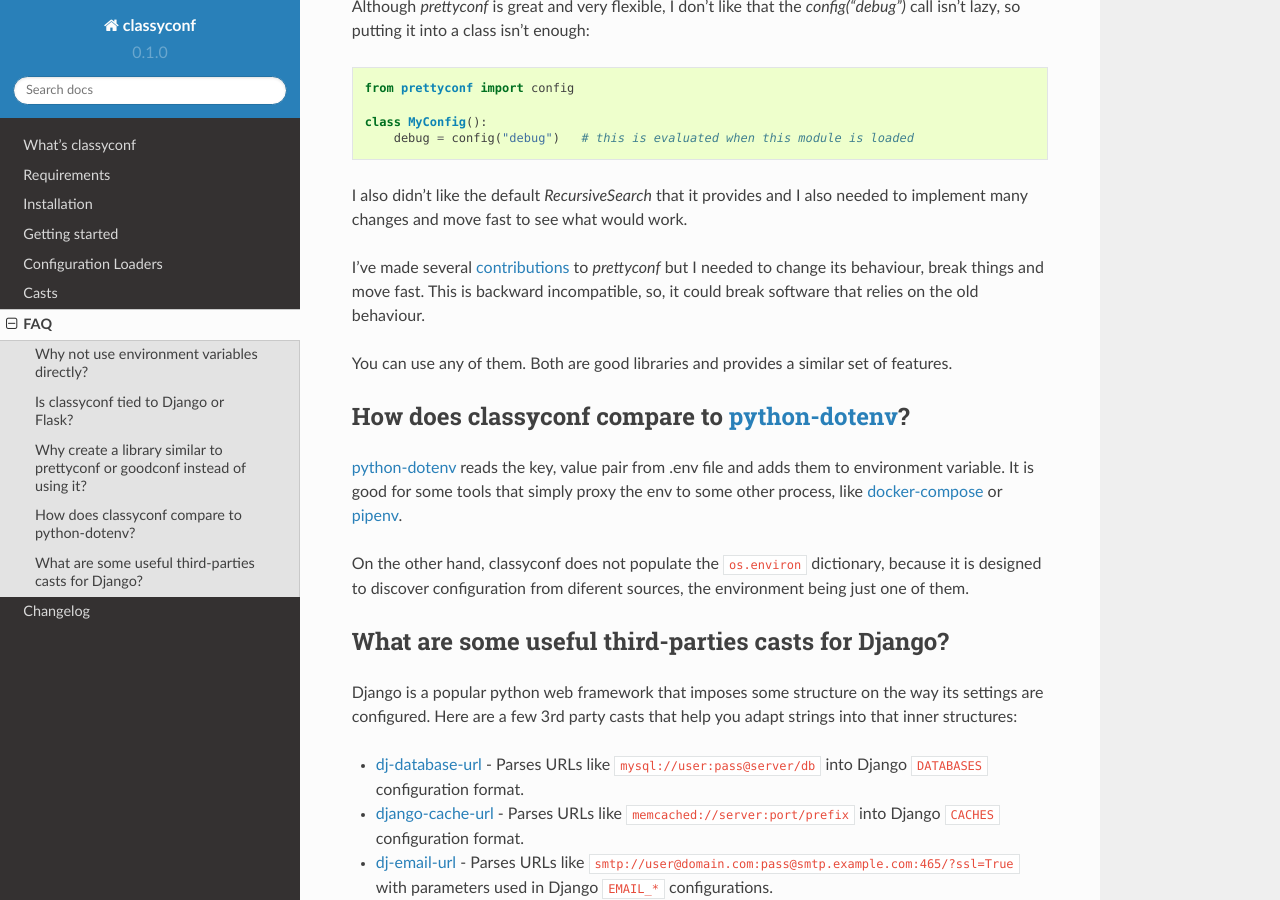
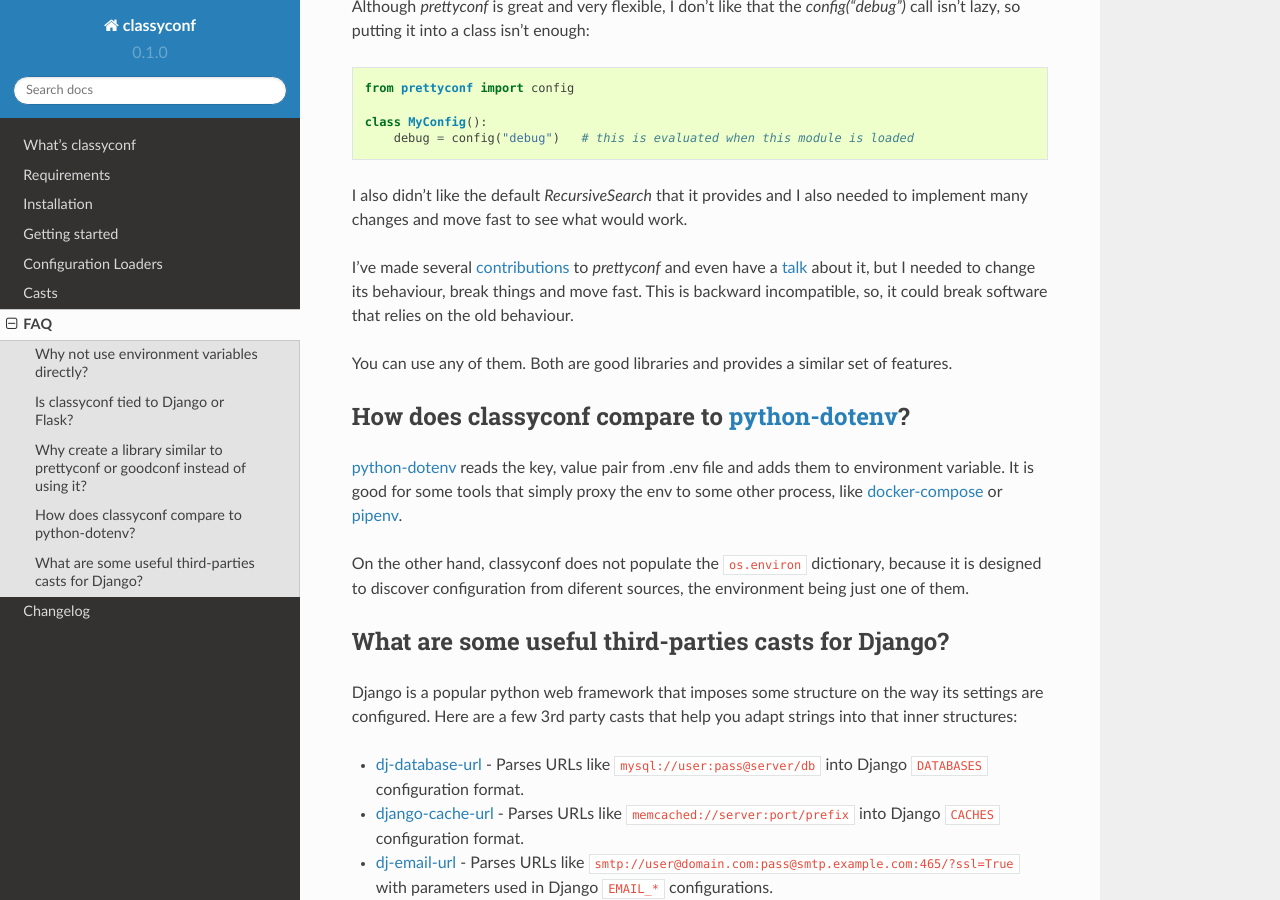
Before and after one commit to hernantz/classyconf, a Sphinx documentation site: the page built from docs/source/faq.rst, in a window 1280 px wide and 900 px high, scrolled down 845 px. Built offline with Sphinx 7.4.7 and the Read the Docs theme 2.0.0, drawn with Linux system fonts in a browser that asks for light colours.

Commit message:
Added talk link

```diff
--- a/docs/source/faq.rst
+++ b/docs/source/faq.rst
@@ -52,14 +52,16 @@
 I also didn't like the default `RecursiveSearch` that it provides and I also
 needed to implement many changes and move fast to see what would work.
 
-I've made several `contributions`_ to `prettyconf` but I needed to change its
-behaviour, break things and move fast. This is backward incompatible, so, it
-could break software that relies on the old behaviour.
+I've made several `contributions`_ to `prettyconf` and even have a `talk`_
+about it, but I needed to change its behaviour, break things and move fast.
+This is backward incompatible, so, it could break software that relies on the
+old behaviour.
 
 You can use any of them. Both are good libraries and provides a similar set of
 features.
 
 .. _contributions: https://github.com/osantana/prettyconf/pulls?q=is%3Apr+author%3Ahernantz+is%3Aclosed
+.. _talk: https://www.youtube.com/watch?v=YciVleW7mzk
 
 
 How does classyconf compare to python-dotenv_?
```
